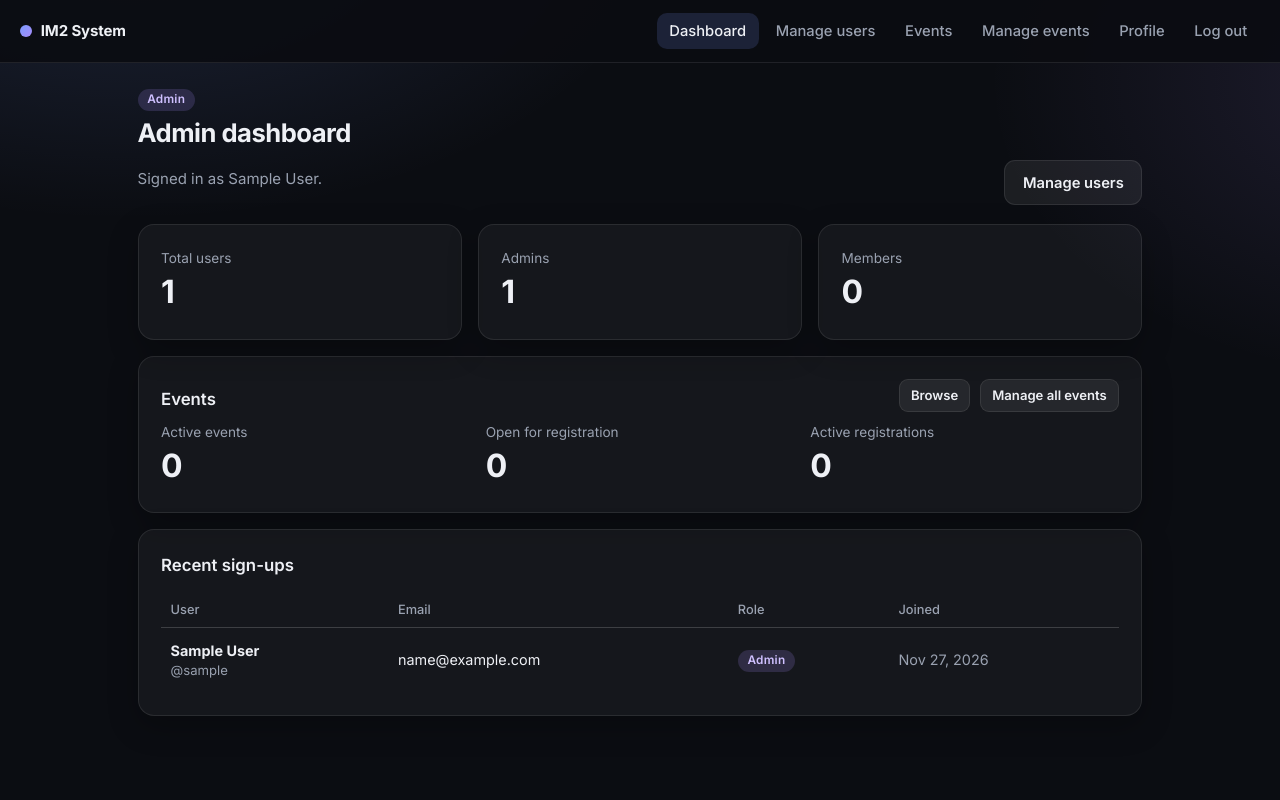
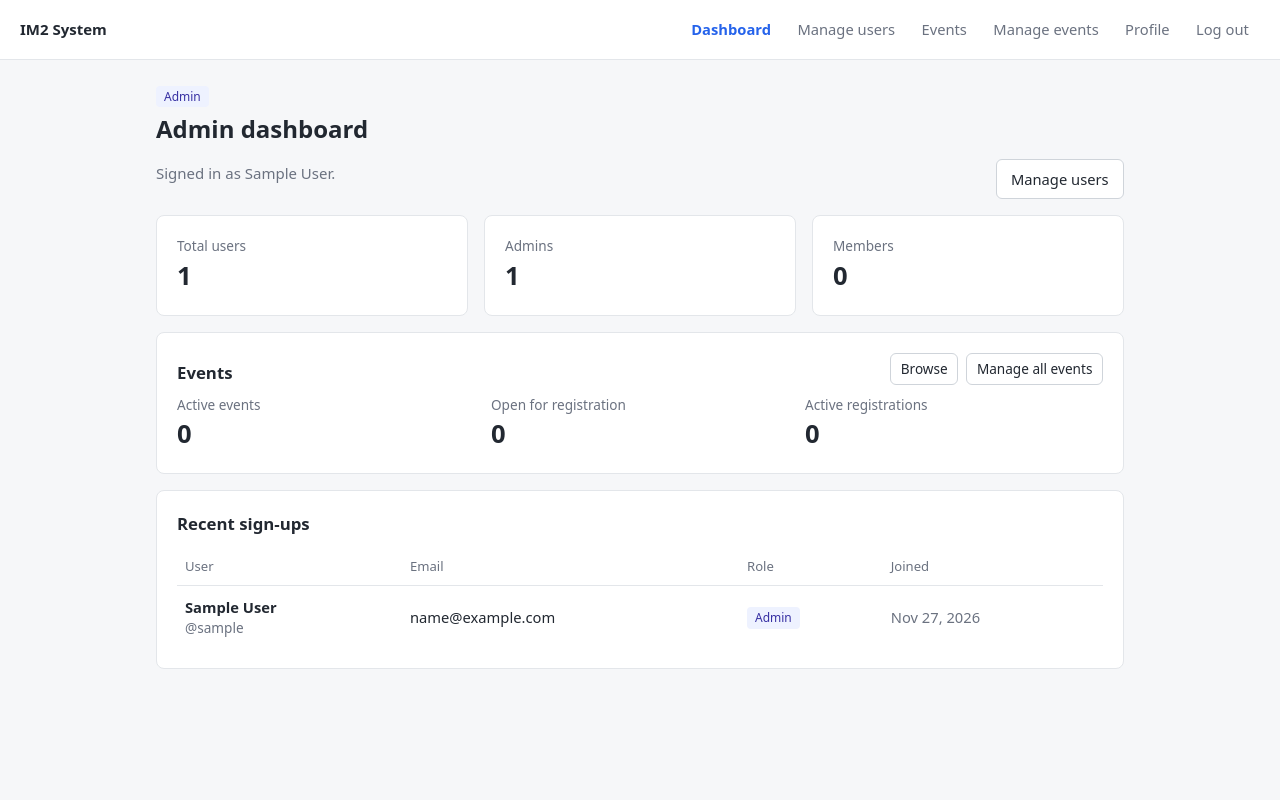
Before and after one commit to areyna06/IM2System-Reyna-Albert-G05, a Django app: page /dashboard/admin/ in a window 1280 px wide. Run offline with Django 5.2, Linux system fonts and the light colour scheme; the visitor is signed in with stand-in values (Sample User, id 1); data comes from the database, SQL or seed files in the repository; data that the repository does not hold is empty; parts of the project's set-up code (start-up, migrations or seed data) failed here and were passed over.

Commit message:
Switch to a simple light theme

```diff
--- a/static/css/app.css
+++ b/static/css/app.css
@@ -1,208 +1,181 @@
+/* Simple light theme */
 :root {
-  --bg: #0b0d12;
-  --bg-2: #11141b;
-  --card: rgba(255, 255, 255, 0.045);
-  --card-border: rgba(255, 255, 255, 0.09);
-  --text: #eef0f5;
-  --muted: #9aa2b1;
-  --accent: #7c9cff;
-  --accent-2: #a78bfa;
-  --danger: #ff6b7a;
-  --success: #4ade80;
-  --info: #60a5fa;
-  --radius: 16px;
+  --bg: #f6f7f9;
+  --surface: #ffffff;
+  --border: #e3e6ea;
+  --text: #222831;
+  --muted: #6b7280;
+  --primary: #2563eb;
+  --primary-dark: #1d4ed8;
+  --danger: #dc2626;
+  --success: #16a34a;
+  --radius: 8px;
 }
 
 * { box-sizing: border-box; }
 html, body { margin: 0; }
 body {
-  font-family: "Inter", system-ui, -apple-system, "Segoe UI", sans-serif;
-  background:
-    radial-gradient(900px 500px at 10% -10%, rgba(124, 156, 255, 0.16), transparent 60%),
-    radial-gradient(700px 500px at 110% 10%, rgba(167, 139, 250, 0.12), transparent 60%),
-    var(--bg);
-  background-attachment: fixed;
+  font-family: system-ui, -apple-system, "Segoe UI", Roboto, Arial, sans-serif;
+  background: var(--bg);
   color: var(--text);
   font-size: 15px;
   line-height: 1.5;
-  -webkit-font-smoothing: antialiased;
-  min-height: 100vh;
 }
-a { color: var(--accent); text-decoration: none; }
+a { color: var(--primary); text-decoration: none; }
 a:hover { text-decoration: underline; }
-h1 { font-size: 1.6rem; font-weight: 700; letter-spacing: -0.02em; margin: 0.2rem 0 0.3rem; }
-h2 { font-size: 1.05rem; font-weight: 600; margin: 0 0 0.9rem; }
+h1 { font-size: 1.5rem; font-weight: 600; margin: 0.2rem 0 0.4rem; }
+h2 { font-size: 1.05rem; font-weight: 600; margin: 0 0 0.8rem; }
 .muted { color: var(--muted); }
-.small { font-size: 0.82rem; }
+.small { font-size: 0.85rem; }
 .center { text-align: center; }
 
 /* Top bar */
 .topbar {
-  position: sticky; top: 0; z-index: 10;
-  display: flex; align-items: center; justify-content: space-between; gap: 1rem;
-  padding: 0.8rem 1.25rem;
-  background: rgba(11, 13, 18, 0.92);
-  border-bottom: 1px solid var(--card-border);
-  flex-wrap: wrap;
+  display: flex; align-items: center; justify-content: space-between; gap: 1rem; flex-wrap: wrap;
+  padding: 0.75rem 1.25rem;
+  background: var(--surface);
+  border-bottom: 1px solid var(--border);
 }
-.brand { display: flex; align-items: center; gap: 0.55rem; font-weight: 700; color: var(--text); letter-spacing: -0.01em; }
+.brand { font-weight: 600; color: var(--text); }
 .brand:hover { text-decoration: none; }
-.brand-dot { width: 12px; height: 12px; border-radius: 50%; background: linear-gradient(135deg, var(--accent), var(--accent-2)); display: inline-block; }
-.brand-dot.lg { width: 34px; height: 34px; border-radius: 11px; margin-bottom: 0.4rem; }
+.brand-dot { display: none; }
 .nav { display: flex; align-items: center; gap: 0.25rem; flex-wrap: wrap; }
 .nav a, .nav-btn {
-  color: var(--muted); padding: 0.45rem 0.8rem; border-radius: 10px; font: inherit; font-weight: 500; font-size: 0.92rem;
+  color: var(--muted); padding: 0.4rem 0.7rem; border-radius: 6px; font: inherit; font-size: 0.92rem;
 }
-.nav a:hover, .nav-btn:hover { color: var(--text); background: rgba(255,255,255,0.06); text-decoration: none; }
-.nav a.active { color: var(--text); background: rgba(124, 156, 255, 0.16); }
+.nav a:hover, .nav-btn:hover { color: var(--text); background: var(--bg); text-decoration: none; }
+.nav a.active { color: var(--primary); font-weight: 600; }
 .nav-btn { background: none; border: 0; cursor: pointer; }
 form.inline { display: inline; margin: 0; }
 
 /* Layout */
-.container { max-width: 1040px; margin: 0 auto; padding: 1.5rem 1.1rem 3rem; }
-.container.narrow { max-width: 440px; padding-top: 3rem; }
+.container { max-width: 1000px; margin: 0 auto; padding: 1.5rem 1rem 3rem; }
+.container.narrow { max-width: 420px; padding-top: 3rem; }
 .container.medium { max-width: 640px; }
 .card {
-  background: var(--card);
-  border: 1px solid var(--card-border);
+  background: var(--surface);
+  border: 1px solid var(--border);
   border-radius: var(--radius);
-  padding: 1.4rem;
+  padding: 1.25rem;
   margin-bottom: 1rem;
-  box-shadow: 0 10px 30px rgba(0, 0, 0, 0.25);
 }
-.page-head { display: flex; justify-content: space-between; align-items: flex-end; gap: 1rem; margin-bottom: 1.2rem; flex-wrap: wrap; }
+.page-head { display: flex; justify-content: space-between; align-items: flex-end; gap: 1rem; margin-bottom: 1rem; flex-wrap: wrap; }
 .grid-2 { display: grid; grid-template-columns: 1fr 1fr; gap: 1rem; }
 .grid-2 .card { margin-bottom: 0; }
 .grid-2 + .card { margin-top: 1rem; }
 .stats { display: grid; grid-template-columns: repeat(3, 1fr); gap: 1rem; margin-bottom: 1rem; }
 .stat { display: flex; flex-direction: column; margin: 0; }
 .stat-label { color: var(--muted); font-size: 0.85rem; }
-.stat-value { font-size: 2rem; font-weight: 700; letter-spacing: -0.03em; }
+.stat-value { font-size: 1.6rem; font-weight: 600; }
 .soon { border-style: dashed; }
 
 /* Auth */
-.auth-card { padding: 1.8rem; }
-.auth-head { text-align: center; margin-bottom: 1.2rem; }
+.auth-card { padding: 1.6rem; }
+.auth-head { text-align: center; margin-bottom: 1rem; }
 
 /* Forms */
-.field { margin-bottom: 1rem; }
-.field label { display: block; font-size: 0.86rem; font-weight: 500; margin-bottom: 0.35rem; color: #d6dae3; }
+.field { margin-bottom: 0.9rem; }
+.field label { display: block; font-size: 0.88rem; font-weight: 500; margin-bottom: 0.3rem; }
 .req { color: var(--danger); }
-input[type="text"], input[type="email"], input[type="password"], input[type="tel"], input[type="file"], select, textarea {
+input[type="text"], input[type="email"], input[type="password"], input[type="tel"], input[type="file"],
+input[type="number"], input[type="datetime-local"], input[type="date"], input[type="search"], select, textarea {
   width: 100%;
-  padding: 0.7rem 0.85rem;
+  padding: 0.55rem 0.7rem;
   font: inherit;
-  font-size: 16px; /* prevents iOS zoom */
+  font-size: 16px;
   color: var(--text);
-  background: var(--bg-2);
-  border: 1px solid var(--card-border);
-  border-radius: 11px;
-  outline: none;
-  transition: border-color 0.15s, box-shadow 0.15s;
+  background: #fff;
+  border: 1px solid #cfd4da;
+  border-radius: 6px;
 }
-input:focus { border-color: var(--accent); box-shadow: 0 0 0 3px rgba(124, 156, 255, 0.2); }
-.has-error input { border-color: var(--danger); }
-.error { color: var(--danger); font-size: 0.83rem; margin: 0.35rem 0 0; }
-.help { color: var(--muted); font-size: 0.8rem; margin-top: 0.35rem; }
+input:focus, select:focus, textarea:focus { outline: 2px solid #bfdbfe; border-color: var(--primary); }
+textarea { resize: vertical; }
+.has-error input, .has-error select, .has-error textarea { border-color: var(--danger); }
+.error { color: var(--danger); font-size: 0.85rem; margin: 0.3rem 0 0; }
+.help { color: var(--muted); font-size: 0.82rem; margin-top: 0.3rem; }
 .help ul { margin: 0.2rem 0 0; padding-left: 1.1rem; }
 .check { display: flex !important; align-items: center; gap: 0.5rem; cursor: pointer; }
-.check input { width: 16px; height: 16px; accent-color: var(--accent); }
-.field input[type="file"] { padding: 0.55rem; }
+.check input { width: 16px; height: 16px; }
 .field a { word-break: break-all; }
 .row-2 { display: grid; grid-template-columns: 1fr 1fr; gap: 0.8rem; }
 
 /* Buttons */
 .btn {
   display: inline-flex; align-items: center; justify-content: center;
-  padding: 0.65rem 1.1rem; border-radius: 11px;
-  font: inherit; font-weight: 600; font-size: 0.92rem;
-  color: var(--text); background: rgba(255, 255, 255, 0.07);
-  border: 1px solid var(--card-border); cursor: pointer;
-  transition: background 0.15s, transform 0.05s;
+  padding: 0.5rem 0.9rem; border-radius: 6px;
+  font: inherit; font-size: 0.92rem; font-weight: 500;
+  color: var(--text); background: #fff;
+  border: 1px solid #cfd4da; cursor: pointer;
 }
-.btn:hover { background: rgba(255, 255, 255, 0.12); text-decoration: none; }
-.btn:active { transform: translateY(1px); }
-.btn-primary { background: linear-gradient(135deg, var(--accent), var(--accent-2)); border: 0; color: #0b0d12; }
-.btn-primary:hover { background: linear-gradient(135deg, #8fabff, #b59cfb); }
-.btn-block { width: 100%; margin-top: 0.4rem; padding: 0.8rem; }
-.actions { display: flex; gap: 0.6rem; flex-wrap: wrap; margin-top: 1rem; }
+.btn:hover { background: var(--bg); text-decoration: none; }
+.btn-primary { background: var(--primary); border-color: var(--primary); color: #fff; }
+.btn-primary:hover { background: var(--primary-dark); }
+.btn-danger { color: var(--danger); border-color: #fca5a5; }
+.btn-danger:hover { background: #fef2f2; }
+.btn-sm { padding: 0.3rem 0.6rem; font-size: 0.85rem; }
+.btn-block { width: 100%; margin-top: 0.4rem; }
+.btn[disabled] { opacity: 0.5; cursor: not-allowed; }
+.actions { display: flex; gap: 0.5rem; flex-wrap: wrap; margin-top: 1rem; }
 
-/* Alerts */
+/* Messages */
 .messages { margin-bottom: 1rem; }
-.alert { padding: 0.75rem 1rem; border-radius: 12px; margin-bottom: 0.6rem; font-size: 0.92rem; border: 1px solid; }
-.alert-success { background: rgba(74, 222, 128, 0.1); border-color: rgba(74, 222, 128, 0.35); color: #b7f5cc; }
-.alert-error { background: rgba(255, 107, 122, 0.1); border-color: rgba(255, 107, 122, 0.35); color: #ffc2c8; }
-.alert-info, .alert-warning { background: rgba(96, 165, 250, 0.1); border-color: rgba(96, 165, 250, 0.35); color: #c3dcff; }
+.alert { padding: 0.65rem 0.9rem; border-radius: 6px; margin-bottom: 0.5rem; font-size: 0.92rem; border: 1px solid; }
+.alert-success { background: #f0fdf4; border-color: #bbf7d0; color: #166534; }
+.alert-error { background: #fef2f2; border-color: #fecaca; color: #991b1b; }
+.alert-info, .alert-warning { background: #eff6ff; border-color: #bfdbfe; color: #1e40af; }
 
-/* Badges, tables, key-value */
-.badge { display: inline-block; padding: 0.15rem 0.6rem; border-radius: 999px; font-size: 0.74rem; font-weight: 600; letter-spacing: 0.02em; }
-.badge-admin { background: rgba(167, 139, 250, 0.18); color: #cfc0ff; }
-.badge-member { background: rgba(74, 222, 128, 0.15); color: #a8f0c2; }
+/* Badges */
+.badge { display: inline-block; padding: 0.1rem 0.5rem; border-radius: 4px; font-size: 0.75rem; font-weight: 500; background: #f1f3f5; color: #495057; }
+.badge-admin { background: #eef2ff; color: #3730a3; }
+.badge-member { background: #f0fdf4; color: #166534; }
+.status-draft { background: #f1f3f5; color: #495057; }
+.status-open, .status-registered { background: #f0fdf4; color: #166534; }
+.status-closed { background: #fefce8; color: #854d0e; }
+.status-completed { background: #eff6ff; color: #1e40af; }
+.status-cancelled { background: #fef2f2; color: #991b1b; }
+
+/* Tables */
 .table-wrap { overflow-x: auto; }
-table { width: 100%; border-collapse: collapse; font-size: 0.9rem; }
-th { text-align: left; color: var(--muted); font-weight: 500; font-size: 0.8rem; padding: 0.5rem 0.6rem; border-bottom: 1px solid var(--card-border); }
-td { padding: 0.7rem 0.6rem; border-bottom: 1px solid rgba(255,255,255,0.05); vertical-align: middle; }
+table { width: 100%; border-collapse: collapse; font-size: 0.92rem; }
+th { text-align: left; color: var(--muted); font-weight: 500; font-size: 0.82rem; padding: 0.5rem; border-bottom: 1px solid var(--border); }
+td { padding: 0.6rem 0.5rem; border-bottom: 1px solid var(--border); vertical-align: middle; }
 tr:last-child td { border-bottom: 0; }
-.kv { display: grid; grid-template-columns: 140px 1fr; gap: 0.55rem 1rem; margin: 0; }
-.kv dt { color: var(--muted); font-size: 0.88rem; }
+.row-actions { white-space: nowrap; text-align: right; }
+.row-actions > * { margin-left: 0.25rem; }
+
+/* Key-value lists and progress */
+.kv { display: grid; grid-template-columns: 140px 1fr; gap: 0.45rem 1rem; margin: 0; }
+.kv dt { color: var(--muted); font-size: 0.9rem; }
 .kv dd { margin: 0; word-break: break-word; }
-.progress { height: 10px; background: rgba(255,255,255,0.07); border-radius: 999px; overflow: hidden; margin-bottom: 0.6rem; }
-.progress-bar { height: 100%; background: linear-gradient(90deg, var(--accent), var(--accent-2)); border-radius: 999px; }
+.progress { height: 8px; background: #e9ecef; border-radius: 4px; overflow: hidden; margin-bottom: 0.5rem; }
+.progress-bar { height: 100%; background: var(--primary); }
 
 /* Profile */
-.profile-top { display: flex; align-items: center; gap: 1rem; margin-bottom: 1.3rem; }
-.avatar { width: 84px; height: 84px; border-radius: 50%; object-fit: cover; flex-shrink: 0; border: 2px solid var(--card-border); }
-.avatar-fallback { display: flex; align-items: center; justify-content: center; font-size: 1.6rem; font-weight: 700; background: linear-gradient(135deg, var(--accent), var(--accent-2)); color: #0b0d12; }
+.profile-top { display: flex; align-items: center; gap: 1rem; margin-bottom: 1.2rem; }
+.avatar { width: 72px; height: 72px; border-radius: 50%; object-fit: cover; flex-shrink: 0; border: 1px solid var(--border); }
+.avatar-fallback { display: flex; align-items: center; justify-content: center; font-size: 1.4rem; font-weight: 600; background: #e7efff; color: var(--primary); }
+
+/* Events */
+.filters { display: flex; gap: 0.8rem; flex-wrap: wrap; align-items: flex-end; }
+.filters .field { margin: 0; flex: 1 1 160px; }
+.filters .field.grow { flex: 3 1 240px; }
+.event-grid { display: grid; grid-template-columns: repeat(auto-fill, minmax(280px, 1fr)); gap: 1rem; }
+.event-card { display: flex; flex-direction: column; margin: 0; }
+.event-card h2 { margin: 0.4rem 0 0.3rem; }
+.event-card .meta { color: var(--muted); font-size: 0.88rem; margin: 0 0 0.8rem; }
+.event-card .foot { margin-top: auto; display: flex; justify-content: space-between; align-items: center; gap: 0.5rem; }
+.slots { font-weight: 500; }
+.slots.full { color: var(--danger); }
+.desc { white-space: pre-line; }
 
 @media (max-width: 680px) {
-  .grid-2 { grid-template-columns: 1fr; }
+  .grid-2, .detail-grid { grid-template-columns: 1fr; }
   .stats { gap: 0.5rem; }
-  .stat { padding: 0.9rem 0.8rem; }
-  .stat-label { font-size: 0.75rem; }
-  .stat-value { font-size: 1.5rem; }
+  .stat-value { font-size: 1.3rem; }
   .row-2 { grid-template-columns: 1fr; gap: 0; }
   .kv { grid-template-columns: 1fr; gap: 0.1rem; }
-  .kv dd { margin-bottom: 0.6rem; }
+  .kv dd { margin-bottom: 0.5rem; }
   .container.narrow { padding-top: 1.5rem; }
-  .topbar { padding: 0.7rem 0.9rem; }
-  .nav a, .nav-btn { padding: 0.4rem 0.6rem; }
-  h1 { font-size: 1.4rem; }
-}
-
-/* Events */
-input[type="number"], input[type="datetime-local"], input[type="date"], input[type="search"] {
-  width: 100%; padding: 0.7rem 0.85rem; font: inherit; font-size: 16px; color: var(--text);
-  background: var(--bg-2); border: 1px solid var(--card-border); border-radius: 11px; outline: none;
-  color-scheme: dark;
-}
-select:focus, textarea:focus { border-color: var(--accent); box-shadow: 0 0 0 3px rgba(124, 156, 255, 0.2); outline: none; }
-.has-error select, .has-error textarea { border-color: var(--danger); }
-textarea { resize: vertical; }
-.btn-sm { padding: 0.35rem 0.7rem; font-size: 0.82rem; border-radius: 9px; }
-.btn-danger { background: rgba(255, 107, 122, 0.14); border-color: rgba(255, 107, 122, 0.4); color: #ffc2c8; }
-.btn-danger:hover { background: rgba(255, 107, 122, 0.24); }
-.btn[disabled] { opacity: 0.5; cursor: not-allowed; }
-.row-actions { white-space: nowrap; text-align: right; }
-.row-actions > * { margin-left: 0.25rem; }
-.filters { display: flex; gap: 0.8rem; flex-wrap: wrap; align-items: flex-end; padding: 1rem 1.2rem; }
-.filters .field { margin: 0; flex: 1 1 160px; }
-.filters .field.grow { flex: 3 1 240px; }
-.status-draft { background: rgba(255,255,255,0.08); color: var(--muted); }
-.status-open { background: rgba(74, 222, 128, 0.15); color: #a8f0c2; }
-.status-closed { background: rgba(250, 204, 21, 0.15); color: #fde68a; }
-.status-completed { background: rgba(96, 165, 250, 0.15); color: #c3dcff; }
-.status-cancelled { background: rgba(255, 107, 122, 0.15); color: #ffc2c8; }
-.status-registered { background: rgba(74, 222, 128, 0.15); color: #a8f0c2; }
-.event-grid { display: grid; grid-template-columns: repeat(auto-fill, minmax(290px, 1fr)); gap: 1rem; }
-.event-card { display: flex; flex-direction: column; margin: 0; }
-.event-card h2 { margin: 0.4rem 0 0.3rem; }
-.event-card .meta { color: var(--muted); font-size: 0.86rem; margin: 0 0 0.8rem; }
-.event-card .foot { margin-top: auto; display: flex; justify-content: space-between; align-items: center; gap: 0.5rem; }
-.slots { font-weight: 600; }
-.slots.full { color: var(--danger); }
-.desc { white-space: pre-line; }
-@media (max-width: 680px) {
   .row-actions { white-space: normal; }
   .row-actions > * { margin: 0.15rem 0; }
 }
-@media (max-width: 680px) { .detail-grid { grid-template-columns: 1fr; } }
--- a/templates/base.html
+++ b/templates/base.html
@@ -4,9 +4,6 @@
   <meta charset="utf-8">
   <meta name="viewport" content="width=device-width, initial-scale=1">
   <title>{% block title %}{{ SITE_NAME }}{% endblock %} · {{ SITE_NAME }}</title>
-  <link rel="preconnect" href="https://fonts.googleapis.com">
-  <link rel="preconnect" href="https://fonts.gstatic.com" crossorigin>
-  <link href="https://fonts.googleapis.com/css2?family=Inter:wght@400;500;600;700&display=swap" rel="stylesheet">
   <link rel="stylesheet" href="{% static 'css/app.css' %}">
 </head>
 <body>
```
